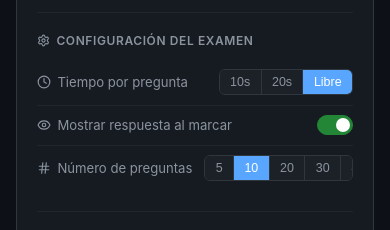
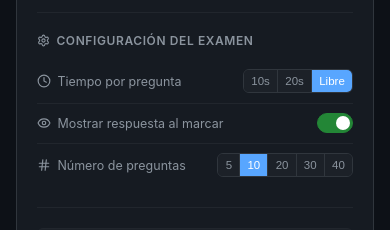
Before and after one commit to Samuel-TC/exame-de-manejo, a React (Vite) app: page / in a window 390 px wide. Shown: the part 227-457 px from the top of the page. Built offline with nearby package versions, Linux system fonts and the light colour scheme.

Commit message:
feat: Add responsive styles for segmented buttons and config labels in StartScreen

```diff
--- a/src/components/StartScreen.module.css
+++ b/src/components/StartScreen.module.css
@@ -200,3 +200,14 @@
 .toggleOn .toggleThumb {
   transform: translateX(16px);
 }
+
+@media (max-width: 400px) {
+  .segBtn {
+    padding: 0.3rem 0.45rem;
+    font-size: 0.72rem;
+  }
+
+  .configLabel {
+    font-size: 0.78rem;
+  }
+}
```
